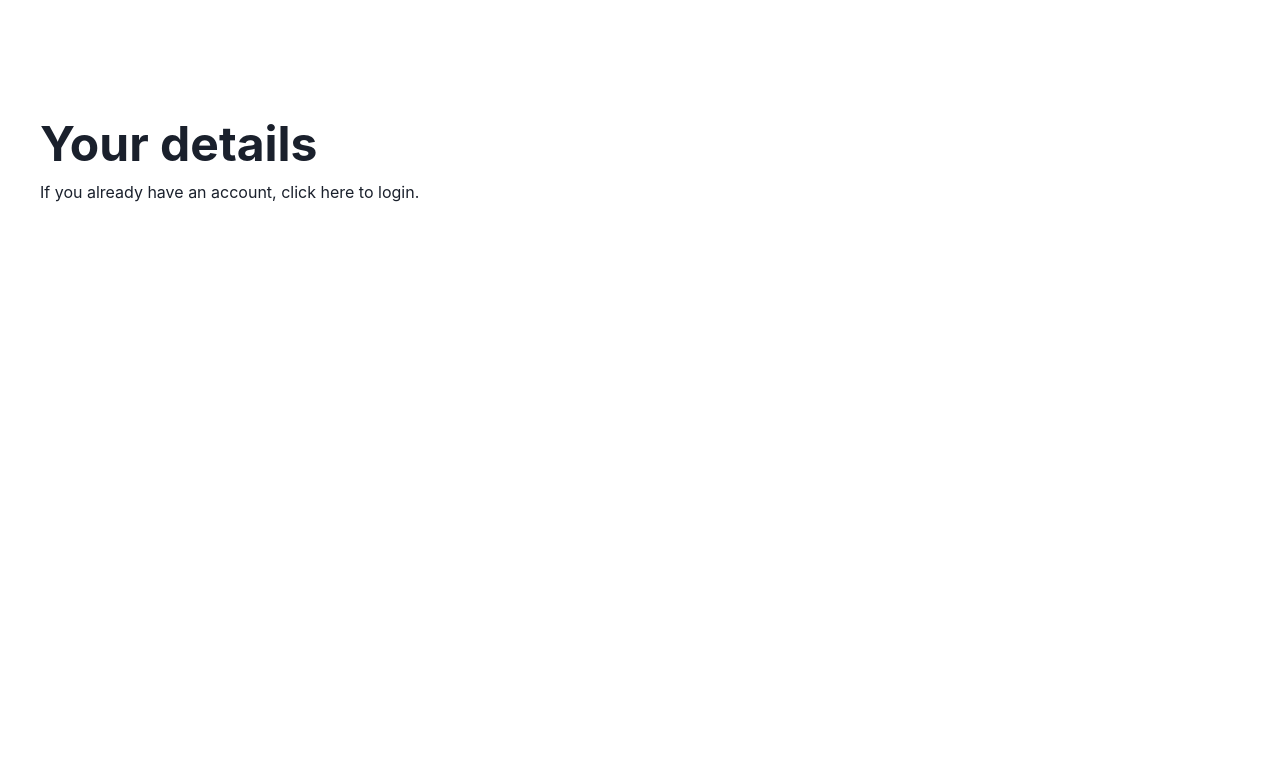
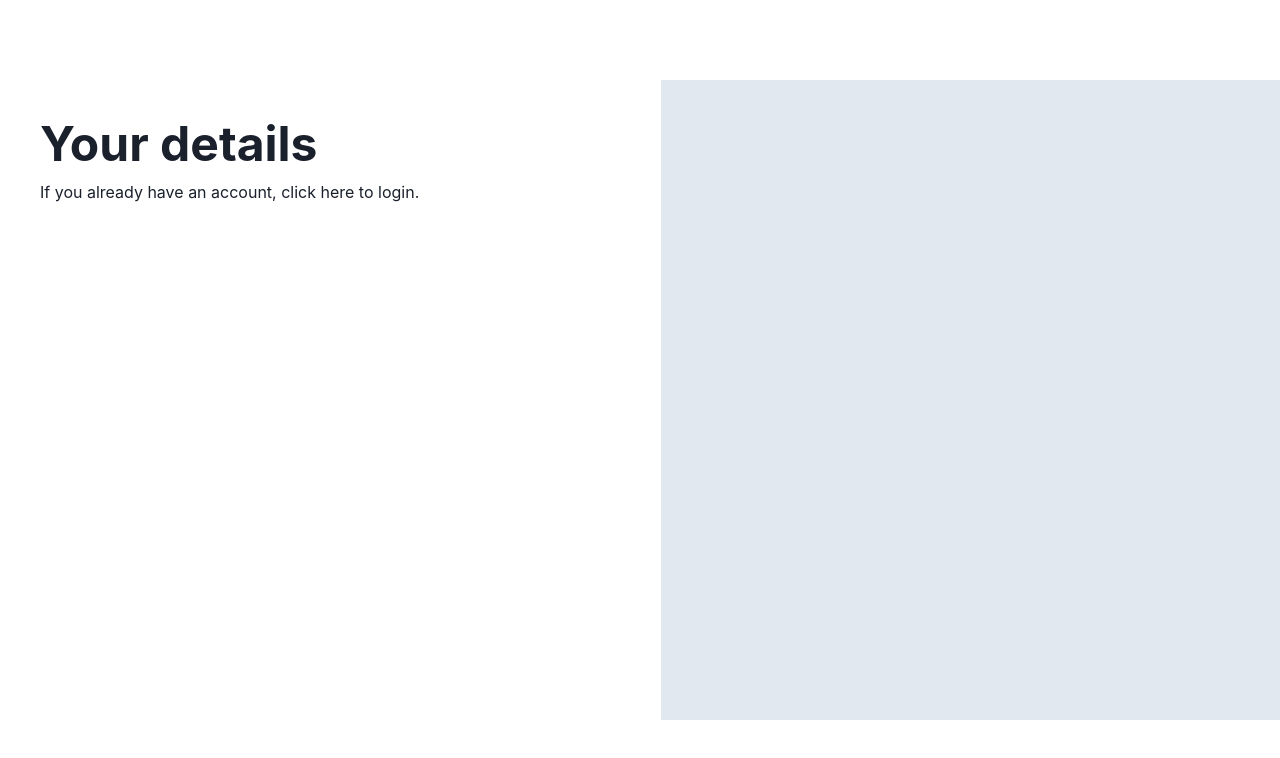
Before and after one commit to Yves852/workshop-chakra-demo, a React (Create React App) app: page / in a window 1280 px wide. Shown: the top 758 px of the page. Built offline with nearby package versions, Linux system fonts and the light colour scheme.

Commit message:
Created base of cart.jsx

```diff
--- a/src/App.js
+++ b/src/App.js
@@ -1,11 +1,13 @@
 import React from "react";
 import { Container, Flex } from "@chakra-ui/react";
 import Details from "./sections/details";
+import Cart from "./sections/cart";
 
 const App = () => (
   <Container maxW={"container.xl"} p={0}>
     <Flex h={"100vh"} py={20}>
       <Details />
+      <Cart />
     </Flex>
   </Container>
 );
--- /dev/null
+++ b/src/sections/cart.jsx
@@ -0,0 +1,13 @@
+import { VStack } from "@chakra-ui/react";
+
+const Cart = () => (
+  <VStack
+    w={"full"}
+    h={"full"}
+    spacing={10}
+    alignItems={"flex-start"}
+    bg="gray.200"
+  ></VStack>
+);
+
+export default Cart;
```
